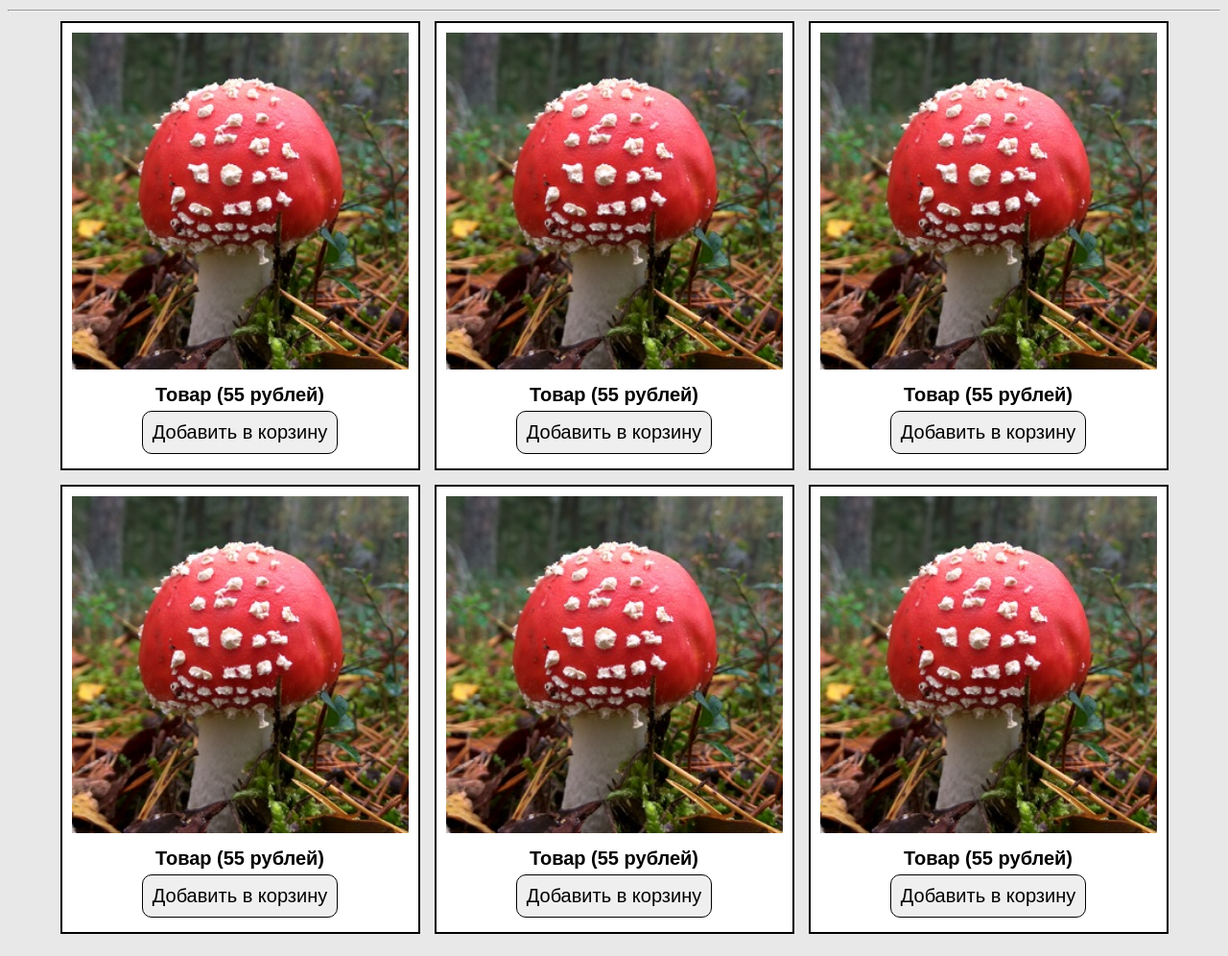
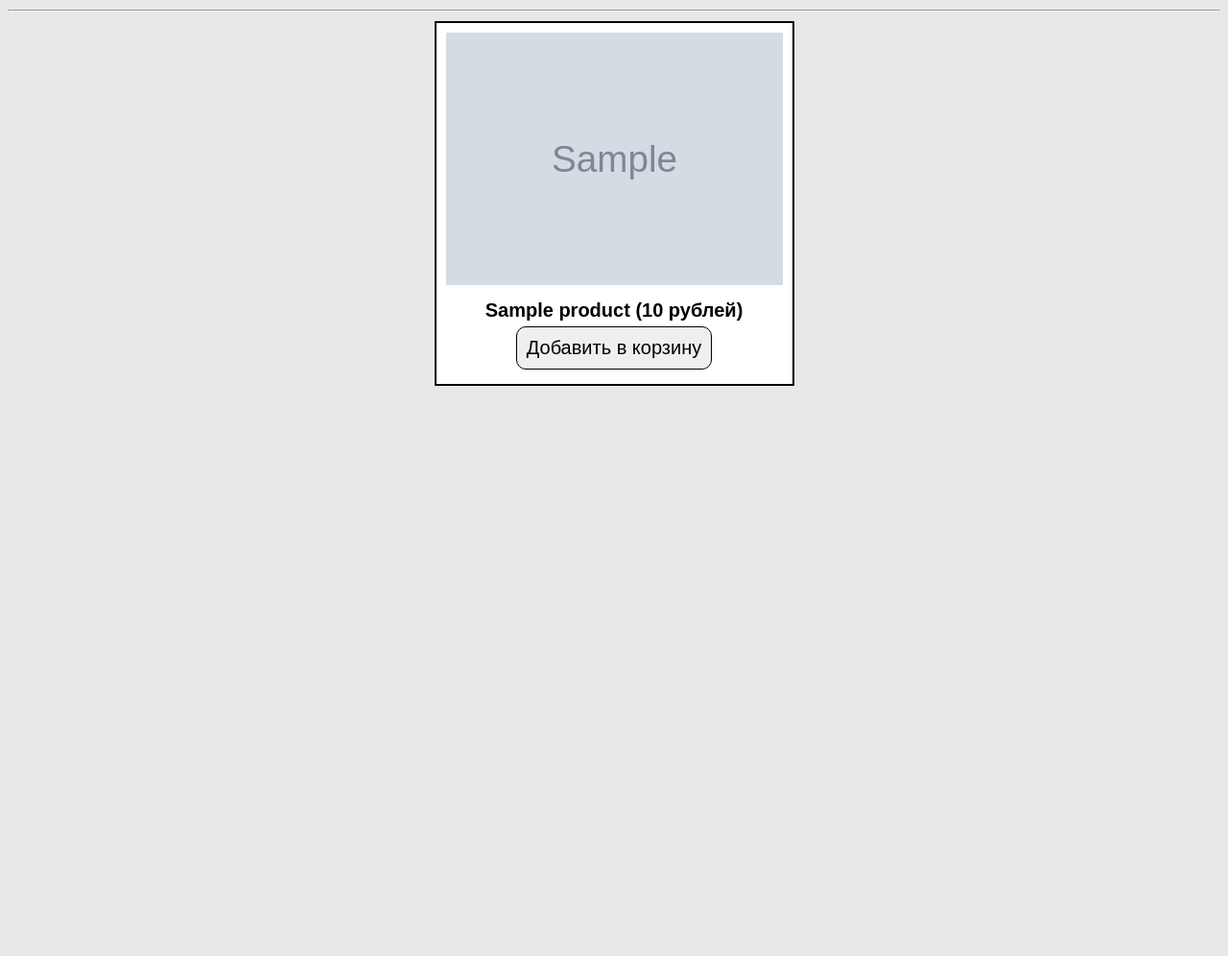
Before and after one commit to vladimir92sev/mushroomshop, a PHP site: page / in a window 1280 px wide. Shown: the part 83-1079 px from the top of the page at 96% size. After the commit the page ends 485 px from the top, so only its background shows below. Run offline with PHP 8.4, Linux system fonts and the light colour scheme; tables that the repository leaves empty or names only in its code hold one stand-in row (values such as "Sample post"); grey boxes marked "Sample" are stand-in pictures.

Commit message:
show products form db to index

```diff
--- a/index.php
+++ b/index.php
@@ -2,59 +2,21 @@
 
 require_once __DIR__.'/parts/header.php';
 
+$products = $connect->query("SELECT * FROM products");
+$products = $products->fetchAll(PDO::FETCH_ASSOC);
+
 ?>
 <div class="main">
-  <div class="card">
-    <a href="product.php">
-      <img src="img/amanita.jpg" alt="Фото">
-    </a>
-    <div class="label">Товар (55 рублей)</div>
-    <button type="submit">Добавить в корзину</button>
-  </div>
-
-  <div class="card">
-    <a href="product.php">
-      <img src="img/amanita.jpg" alt="Фото">
-    </a>
-    <div class="label">Товар (55 рублей)</div>
-    <button type="submit">Добавить в корзину</button>
-  </div>
-
-  <div class="card">
-    <a href="product.php">
-      <img src="img/amanita.jpg" alt="Фото">
-    </a>
-    <div class="label">Товар (55 рублей)</div>
-    <button type="submit">Добавить в корзину</button>
-  </div>
-
-  <div class="card">
-    <a href="product.php">
-      <img src="img/amanita.jpg" alt="Фото">
-    </a>
-    <div class="label">Товар (55 рублей)</div>
-    <button type="submit">Добавить в корзину</button>
-  </div>
-
-
-  <div class="card">
-    <a href="product.php">
-      <img src="img/amanita.jpg" alt="Фото">
-    </a>
-    <div class="label">Товар (55 рублей)</div>
-    <button type="submit">Добавить в корзину</button>
-  </div>
-
-
-  <div class="card">
-    <a href="product.php">
-      <img src="img/amanita.jpg" alt="Фото">
-    </a>
-    <div class="label">Товар (55 рублей)</div>
-    <button type="submit">Добавить в корзину</button>
-  </div>
+  <?php foreach ($products as $product) : ?>
+    <div class="card">
+      <a href="product.php?id=<?php echo $product['id']; ?>">
+        <img src="img/<?php echo $product['img']; ?>" alt="<?php echo $product['rus_name']; ?>">
+      </a>
+      <div class="label"><?php echo $product['rus_name']; ?> (<?php echo $product['price']; ?> рублей)</div>
+      <button type="submit">Добавить в корзину</button>
+    </div>
+  <?php endforeach; ?>
 </div>
-
 <?php
 
 require_once __DIR__.'/parts/footer.php';
```
